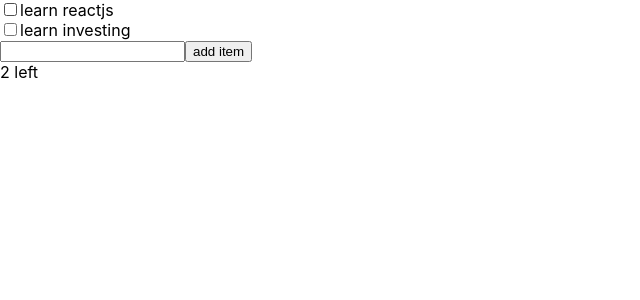
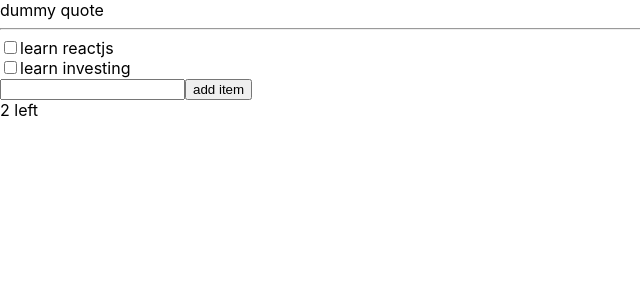
Before and after one commit to shubhamAsolkar22/react-trial1, a React (Create React App) app: page / in a window 1280 px wide. Shown: the top 300 px of the page, without its empty margins (0-640 px from the left). Built offline with nearby package versions, Linux system fonts and the light colour scheme; no server answers.

Commit message:
made ajax call to quote of the day api using reacts useEffect hook.

```diff
--- a/src/App.js
+++ b/src/App.js
@@ -3,12 +3,14 @@ import logo from './logo.svg';
 import './App.css';
 import TodoList from './TodoList';
 import * as uuid from "uuid";
+import Quote from './Quote';
 
 const LOCAL_STORAGE_KEY = 'christ'
 
 function App() {
   /* default state is empty array */
   const [todos, setTodos] = useState([{ id: uuid.v4(), task: 'learn reactjs', completed: false }, { id: uuid.v4(), task: 'learn investing', completed: false }]);
+  const [quote,setQuote] = useState({text: 'dummy quote'});
 
   const todoNameRef = useRef();
   useEffect(() => {
@@ -44,9 +46,28 @@ function App() {
   //   newTodos.filter(todo => todo.completed).forEach(todo => todo.striked = true);
   //   setTodos(newTodos)
   // }
+  useEffect(() => {
+    fetch("https://quotes.rest/qod?language=en")
+      .then(res => res.json())
+      .then(
+        (result) => {
+          console.log(result.contents.quotes.quote);
+          const newQuote = {};
+          newQuote.text = result.contents.quotes[0].quote;
+          setQuote(newQuote);
+        },
+        // Note: it's important to handle errors here
+        // instead of a catch() block so that we don't swallow
+        // exceptions from actual bugs in components.
+        (error) => {
+
+        }
+      )
+  }, [])
 
   return (
     <>
+      <Quote quote={quote} />
       <TodoList todos={todos} toggleTodo={toggleTodo}  />
       <input ref={todoNameRef} type="text" />
       <button onClick={handleAddTodo}>add item</button>
--- /dev/null
+++ b/src/Quote.js
@@ -0,0 +1,12 @@
+import React from 'react'
+
+export default function Quote({ quote }) {
+    return (
+        <>
+            <div>
+                {quote.text}
+            </div>
+            <hr></hr>
+        </>
+    )
+}
```
